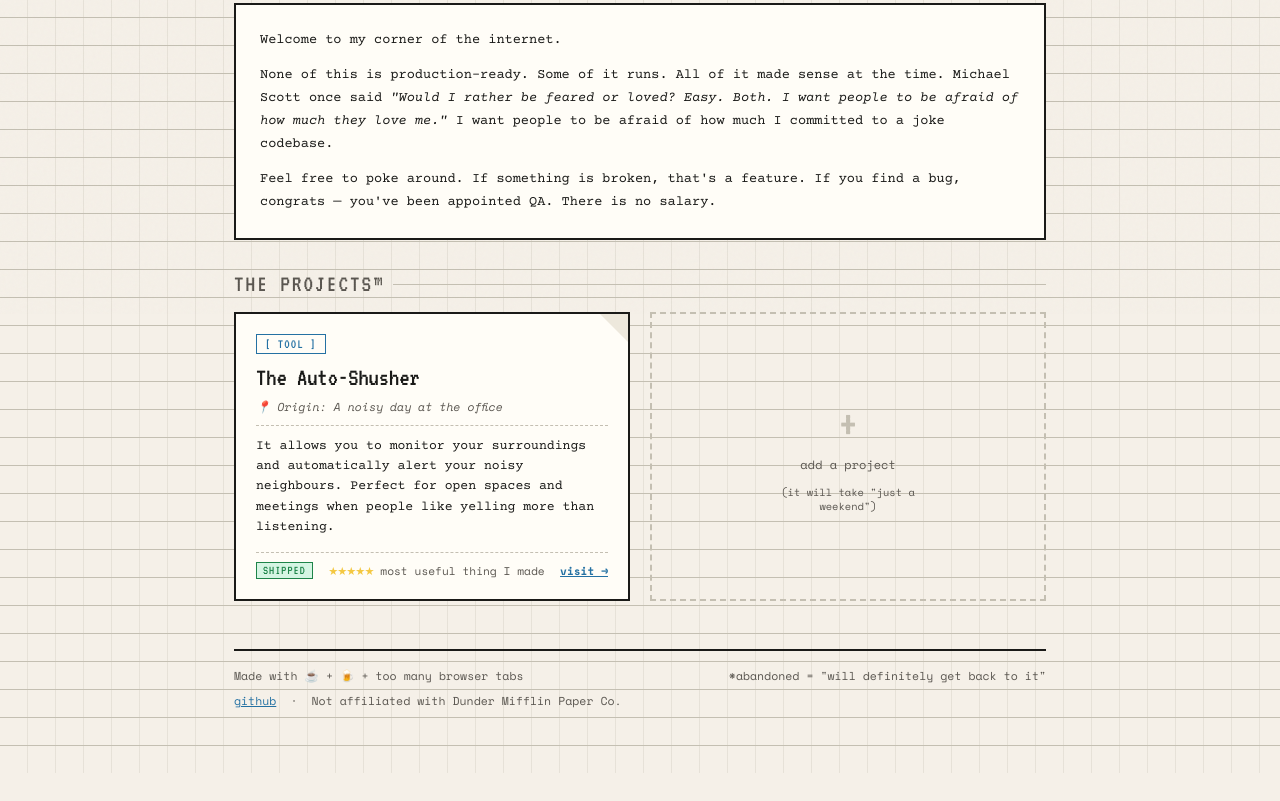
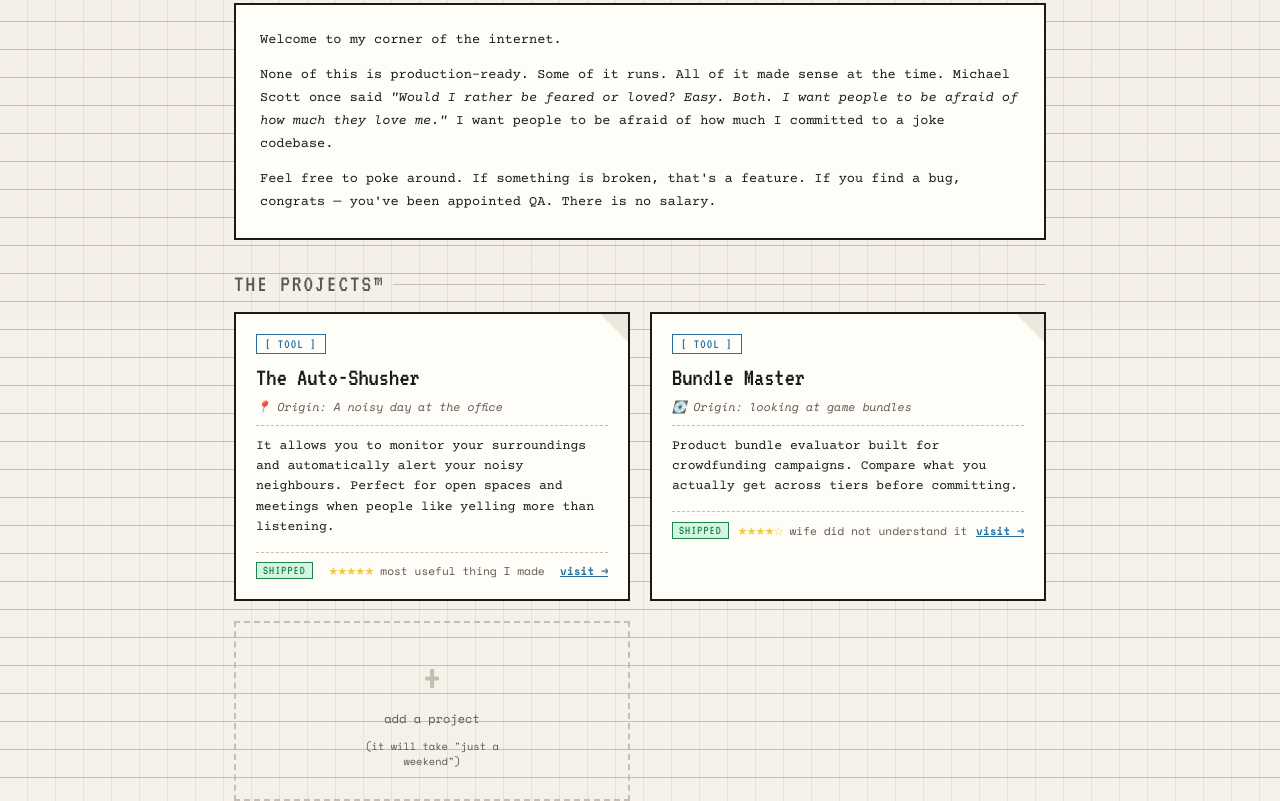
Before and after one commit to dailyvibeprojects/dailyvibeprojects.github.io, a plain HTML site: page index.html in a window 1280 px wide. Shown: the part 486-1287 px from the top of the page. Before the commit the page ends 1259 px from the top, so only its background shows below. Drawn offline with nearby package versions, Linux system fonts and the light colour scheme.

Commit message:
Add bundle-master

```diff
--- a/index.html
+++ b/index.html
@@ -419,30 +419,28 @@
       </div>
     </a>
 
-    <!--
-    <!- - Project 2 - ->
-    <a class="card" href="/beerlog">
+    <!-- Project 2 -->
+    <a class="card" href="https://dailyvibeprojects.github.io/bundle-master/">
       <div class="card-corner"></div>
-      <div><span class="card-badge badge-misc">[ MISC ]</span></div>
-      <div class="card-title">beerlog</div>
+      <div><span class="card-badge badge-tool">[ TOOL ]</span></div>
+      <div class="card-title">Bundle Master</div>
       <div class="card-origin">
-        🍺 Origin: post-sprint pub, "there should be an app for this"
+        💽 Origin: looking at game bundles
       </div>
       <p class="card-desc">
-        CLI tool to log beers by brewery, style, and "quality of idea consumed during."
-        Exports to JSON, CSV, or a strongly-worded letter to future-you.
-        v2 adds a regret index.
+        Product bundle evaluator built for crowdfunding campaigns. Compare what you actually get across tiers before committing.
       </p>
       <div class="card-footer">
-        <span class="status status-wip">WIP</span>
+        <span class="status status-done">SHIPPED</span>
         <span>
-          <span class="stars">★★★☆☆</span>
-          <span class="stars-label"> depends on beer</span>
+          <span class="stars">★★★★☆</span>
+          <span class="stars-label"> wife did not understand it</span>
         </span>
         <span class="card-link-label">visit →</span>
       </div>
     </a>
 
+    <!--
     <!- - Project 3 - ->
     <a class="card" href="/coffeewatch">
       <div class="card-corner"></div>
```
